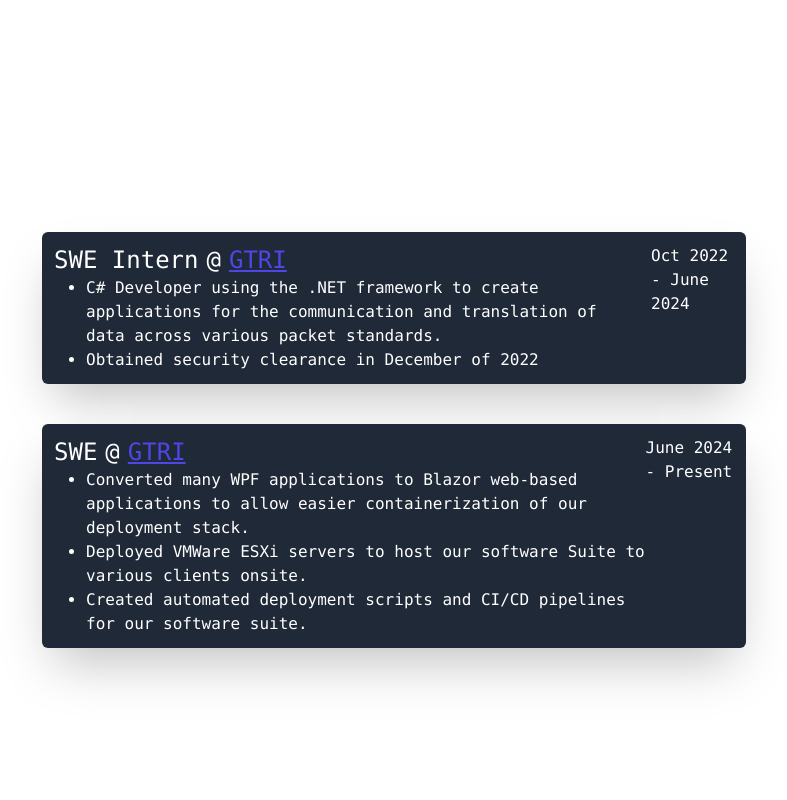
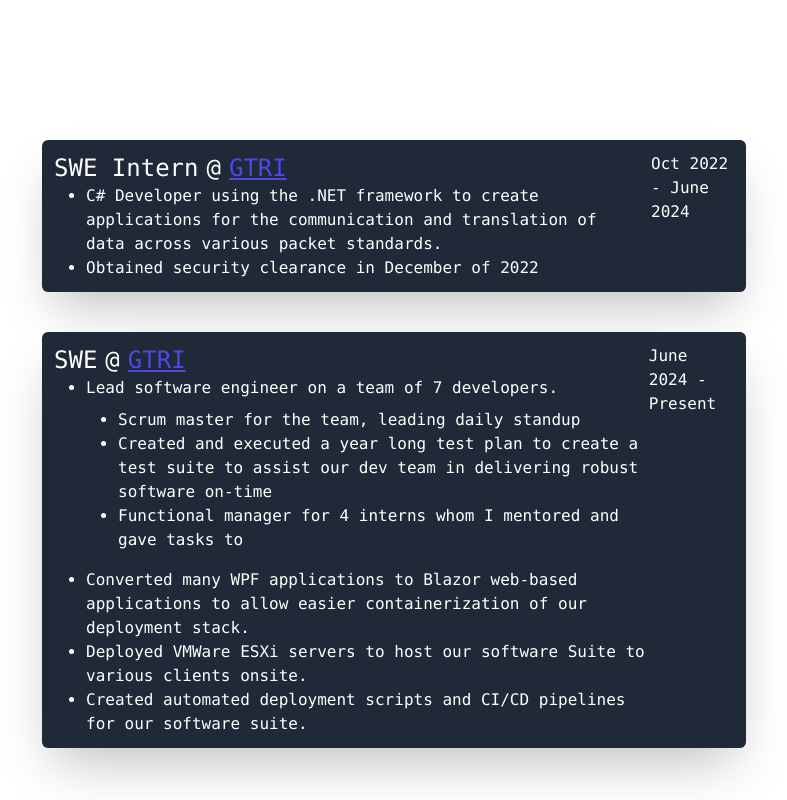
Before and after one commit to tanndlin/Portfolio, a React (Create React App) app: page / in a window 1280 px wide. Shown: the part 3542-4342 px from the top of the page, without its empty margins (246-1033 px from the left). Built offline with nearby package versions, Linux system fonts and the light colour scheme.

Commit message:
Updated experience

```diff
--- a/src/pages/experience/ExperiencePage.tsx
+++ b/src/pages/experience/ExperiencePage.tsx
@@ -32,7 +32,24 @@
                     }}
                     date={'June 2024 - Present'}
                 >
-                    <li className="pr-4">
+                    <li>
+                        Lead software engineer on a team of 7 developers.
+                        <ul className="mt-2 mb-4 ml-8 list-disc">
+                            <li>
+                                Scrum master for the team, leading daily standup
+                            </li>
+                            <li>
+                                Created and executed a year long test plan to
+                                create a test suite to assist our dev team in
+                                delivering robust software on-time
+                            </li>
+                            <li>
+                                Functional manager for 4 interns whom I mentored
+                                and gave tasks to
+                            </li>
+                        </ul>
+                    </li>
+                    <li>
                         Converted many WPF applications to Blazor web-based
                         applications to allow easier containerization of our
                         deployment stack.
```
